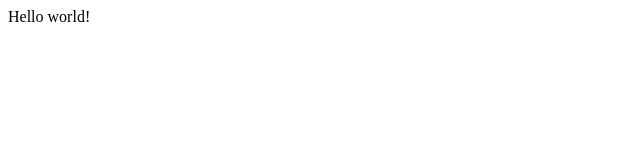
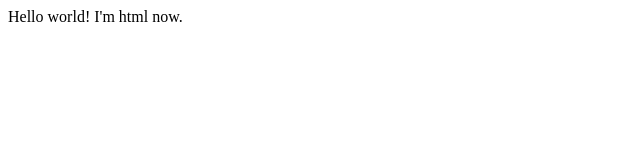
Before and after one commit to Gaff/pgp.help, a plain HTML site: page index.html in a window 1280 px wide. Shown: the whole page, without its empty margins (0-640 px from the left). Drawn offline with Linux system fonts and the light colour scheme.

Commit message:
Update index.html

```diff
--- a/index.html
+++ b/index.html
@@ -6,6 +6,6 @@
     <title>Gaff testing Github</title>
   </head>
   <body>
-    Hello world!
+    Hello world! I'm html now.
   </body>
 </html>
```
